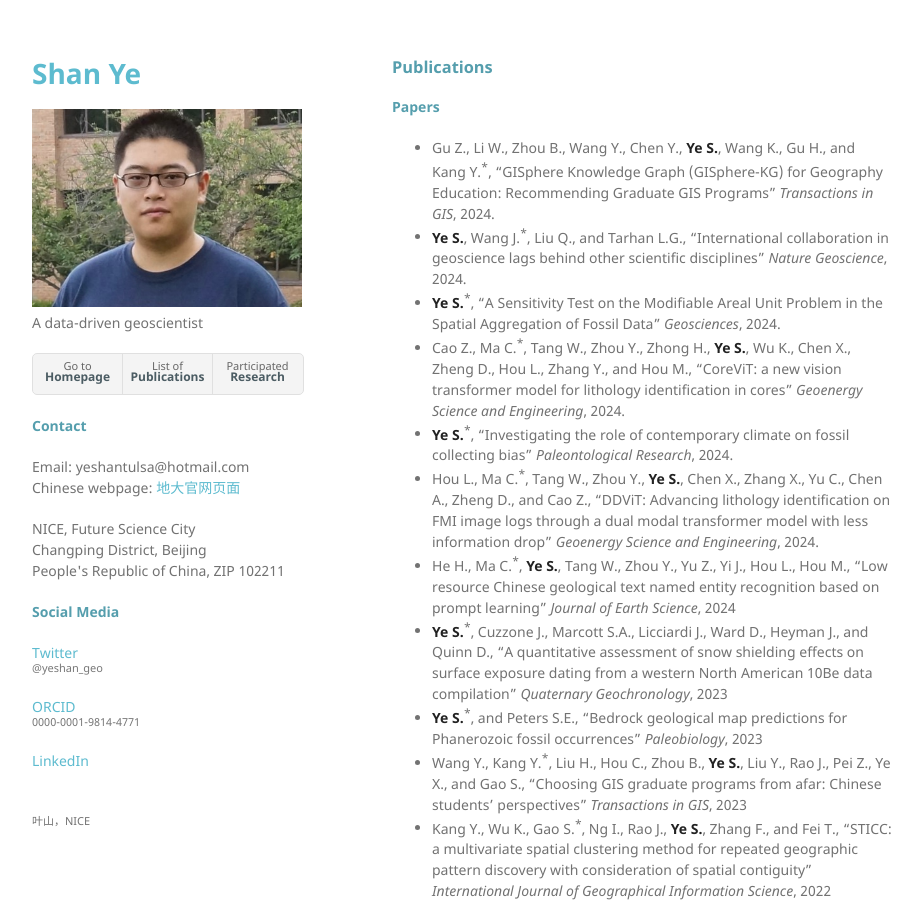
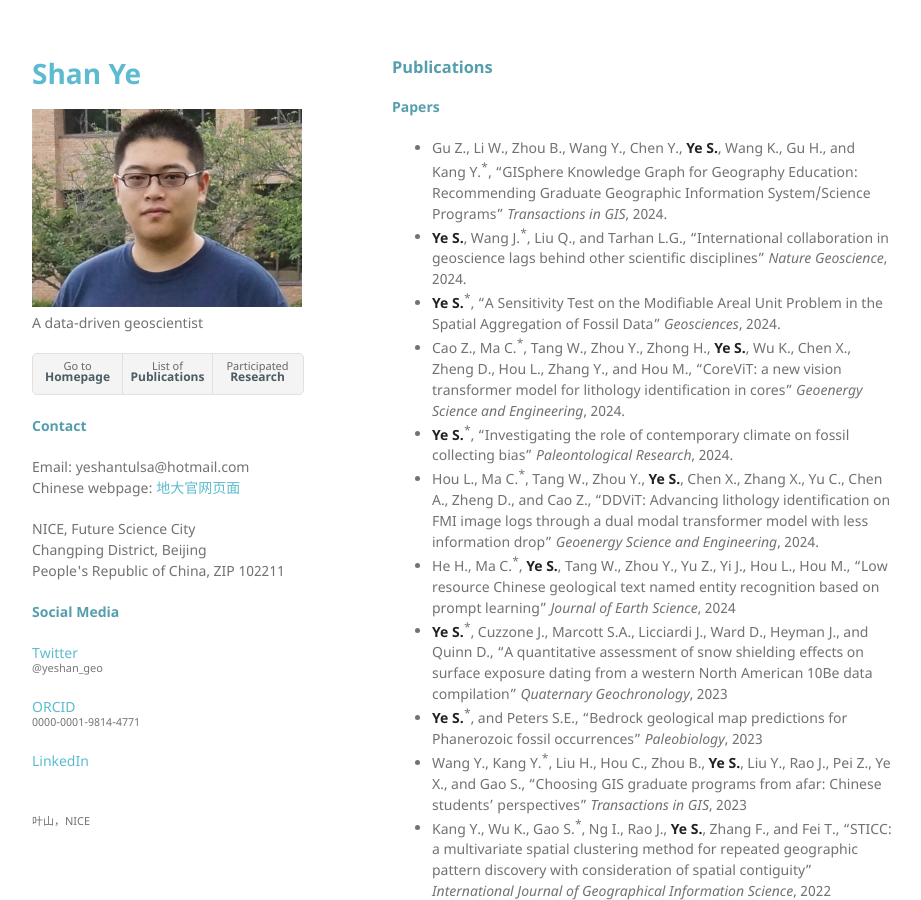
Before and after one commit to yeshan-geo/yeshan-geo.github.io, a Jekyll site: the page built from pages/pub.md, in a window 1280 px wide and 900 px high. Shown: the whole window, without its empty margins (178-1099 px from the left). Built offline with Jekyll 4.4.1, drawn with Linux system fonts in a browser that asks for light colours; our own code applies the rules of GitHub Pages for plain Markdown files.

Commit message:
Update pub.md

```diff
--- a/pages/pub.md
+++ b/pages/pub.md
@@ -1,7 +1,7 @@
 ### Publications
 
 #### Papers
-- Gu Z., Li W., Zhou B., Wang Y., Chen Y., **Ye S.**, Wang K., Gu H., and Kang Y.<sup>*</sup>, "GISphere Knowledge Graph (GISphere-KG) for Geography Education: Recommending Graduate GIS Programs" _Transactions in GIS_, 2024.
+- Gu Z., Li W., Zhou B., Wang Y., Chen Y., **Ye S.**, Wang K., Gu H., and Kang Y.<sup>*</sup>, "GISphere Knowledge Graph for Geography Education: Recommending Graduate Geographic Information System/Science Programs" _Transactions in GIS_, 2024.
 - **Ye S.**, Wang J.<sup>*</sup>, Liu Q., and Tarhan L.G., "International collaboration in geoscience lags behind other scientific disciplines" _Nature Geoscience_, 2024.
 - **Ye S.**<sup>*</sup>, "A Sensitivity Test on the Modifiable Areal Unit Problem in the Spatial Aggregation of Fossil Data" _Geosciences_, 2024.
 - Cao Z., Ma C.<sup>*</sup>, Tang W., Zhou Y., Zhong H., **Ye S.**, Wu K., Chen X., Zheng D., Hou L., Zhang Y., and Hou M., "CoreViT: a new vision transformer model for lithology identification in cores" _Geoenergy Science and Engineering_, 2024.
```
